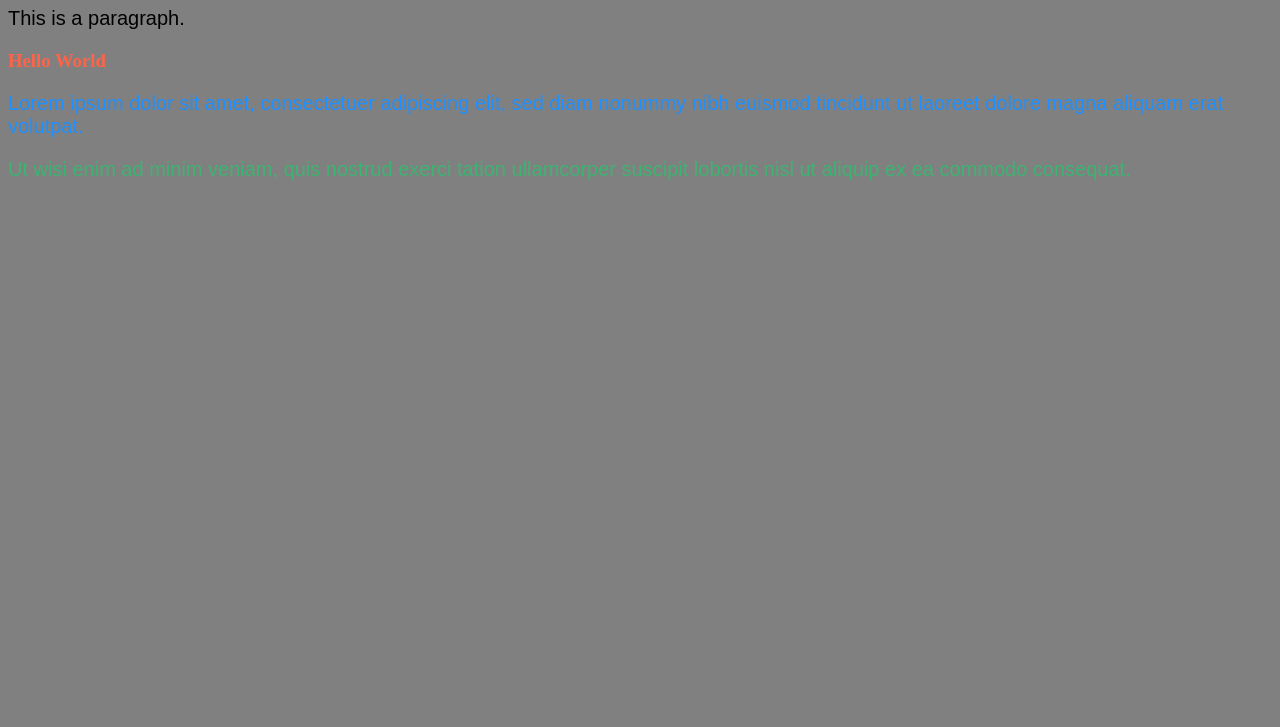
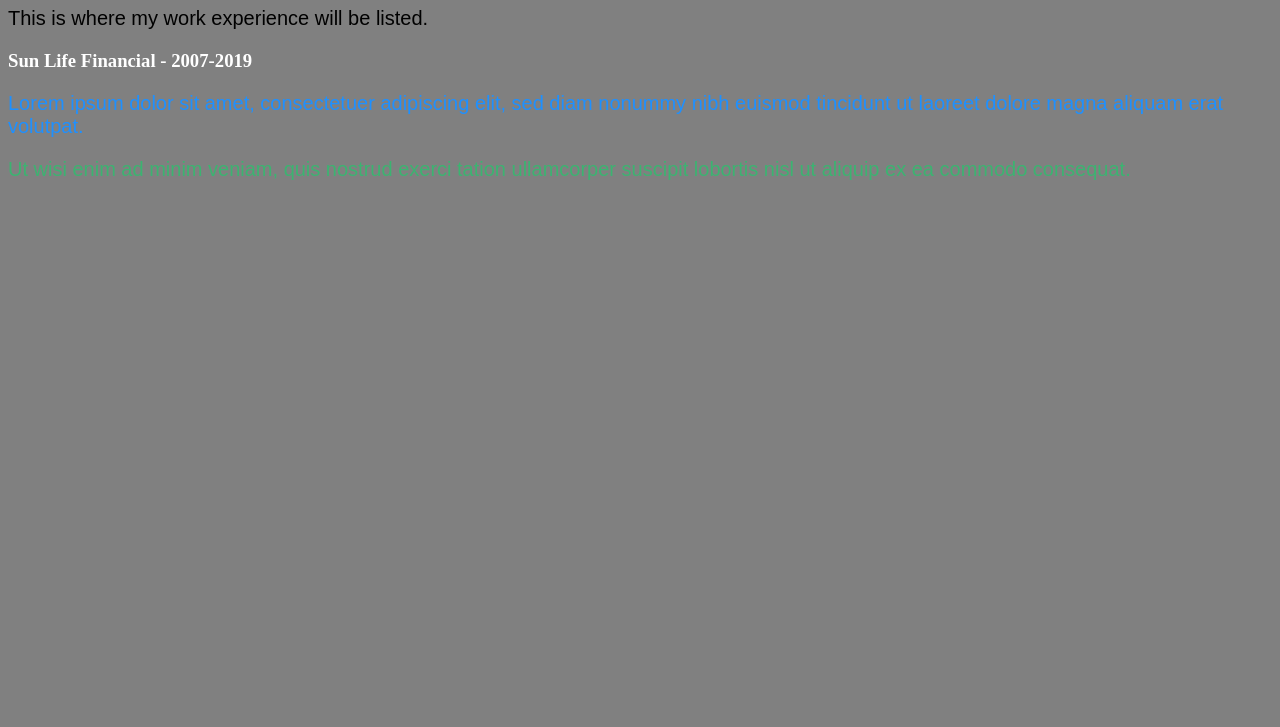
Before and after one commit to edmharris/edmharris.github.io, a plain HTML site: page index.html in a window 1280 px wide. Shown: the part 73-800 px from the top of the page. Drawn offline with Linux system fonts and the light colour scheme.

Commit message:
Update index.html

```diff
--- a/index.html
+++ b/index.html
@@ -20,11 +20,11 @@ p {
 <body>
 
 <h1>Ewan Harris - Resume</h1>
-<p>This is a paragraph.</p>
+<p>This is where my work experience will be listed.</p>
 
 <body>
 
-<h3 style="color:Tomato;">Hello World</h3>
+<h3 style="color:White;">Sun Life Financial - 2007-2019</h3>
 
 <p style="color:DodgerBlue;">Lorem ipsum dolor sit amet, consectetuer adipiscing elit, sed diam nonummy nibh euismod tincidunt ut laoreet dolore magna aliquam erat volutpat.</p>
 
```
